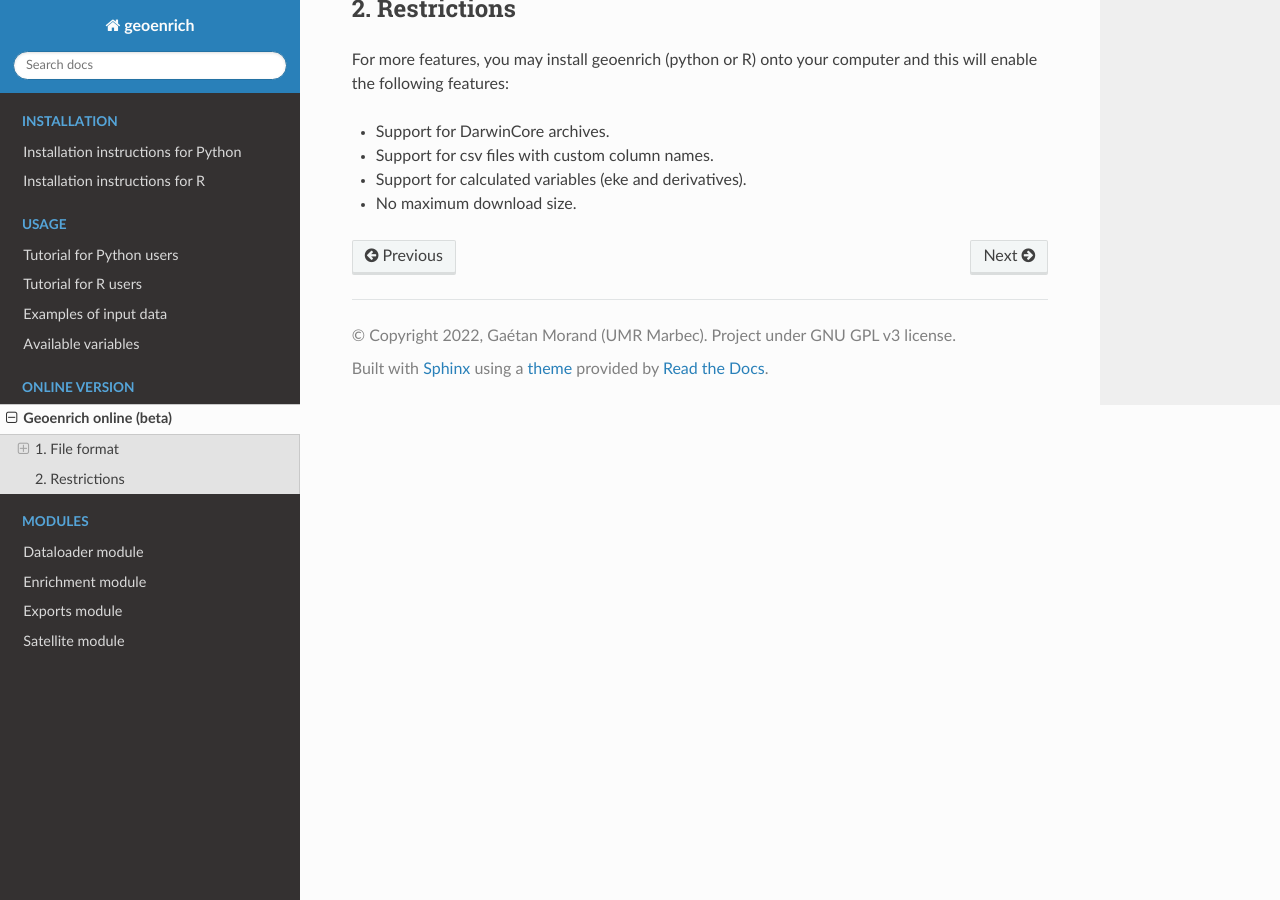
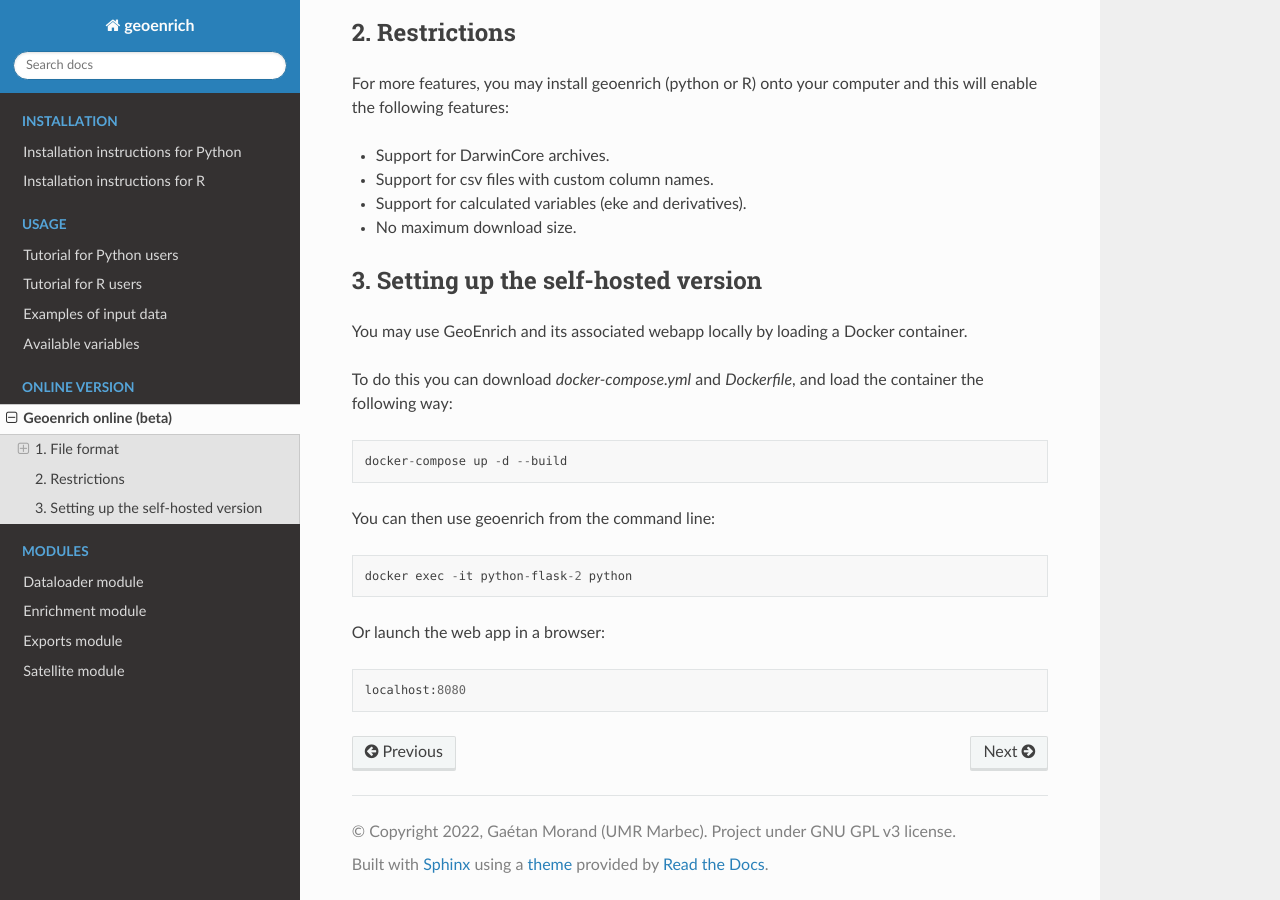
Before and after one commit to IRDG2OI/geoenrich, a Sphinx documentation site: the page built from docs/source/online.rst, in a window 1280 px wide and 900 px high, scrolled down 908 px. Built offline with Sphinx 7.4.7 and the Read the Docs theme 2.0.0, drawn with Linux system fonts in a browser that asks for light colours; some of the changed text lies outside the part shown.

Commit message:
modified:   docs/source/online.rst

```diff
--- a/docs/source/online.rst
+++ b/docs/source/online.rst
@@ -1,7 +1,7 @@
 Geoenrich online (beta)
 =======================
 
-A web app is available as a `docker image <https://github.com/morand-g/geoenrich/tree/main/docker>`_ for self hosting.
+A web app will be available online soon. In the meantime a self-hosted version is available as a `docker image <https://github.com/morand-g/geoenrich/tree/main/docker>`_.
 
 
 1. File format
@@ -45,3 +45,21 @@ For more features, you may install geoenrich (python or R) onto your computer an
 - Support for csv files with custom column names.
 - Support for calculated variables (eke and derivatives).
 - No maximum download size.
+
+3. Setting up the self-hosted version
+--------------------------------------
+
+You may use GeoEnrich and its associated webapp locally by loading a Docker container.
+
+To do this you can download *docker-compose.yml* and *Dockerfile*, and load the container the following way::
+
+  docker-compose up -d --build
+
+
+You can then use geoenrich from the command line::
+
+  docker exec -it python-flask-2 python
+
+Or launch the web app in a browser::
+
+  localhost:8080
```
